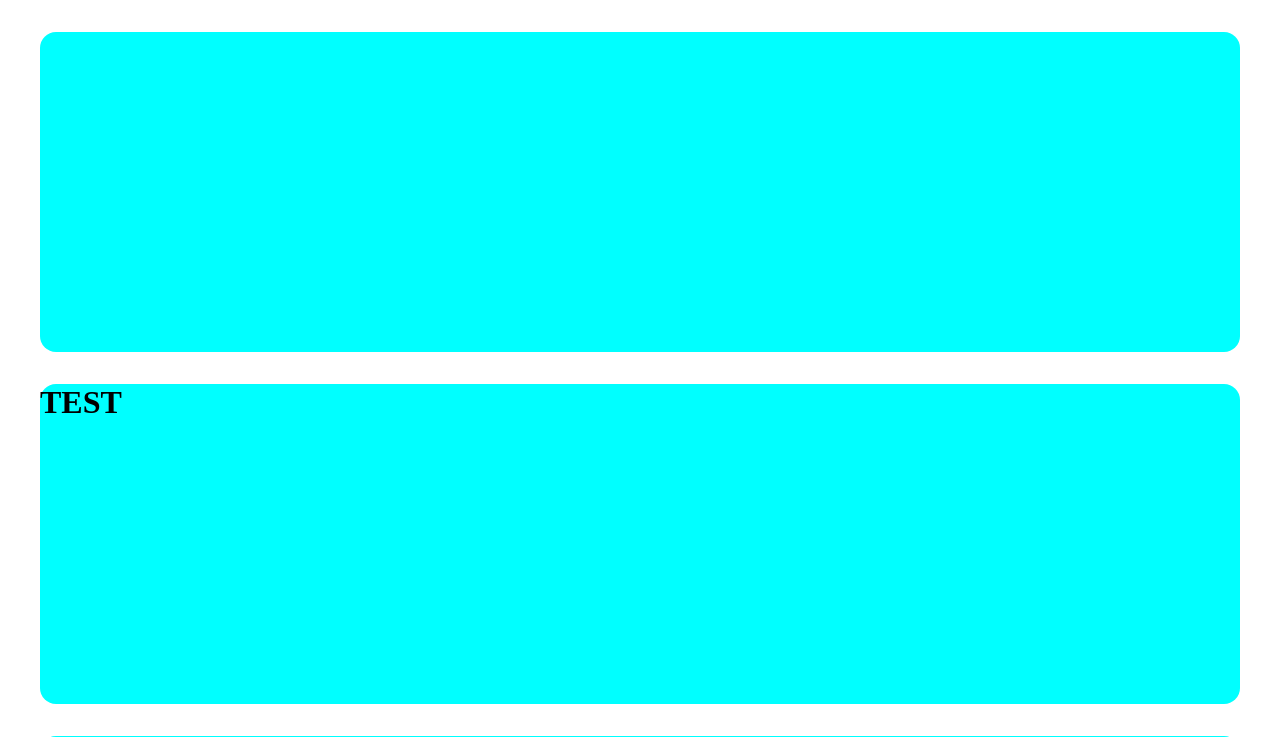
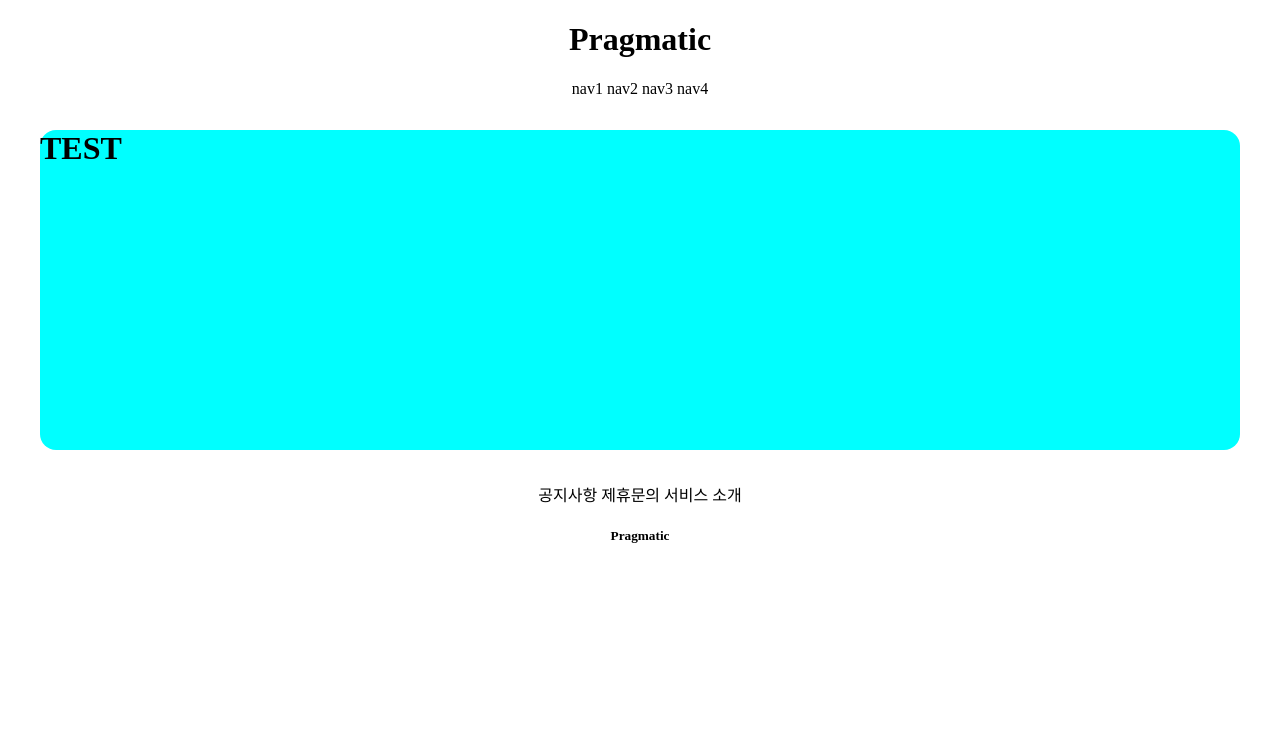
Before and after one commit to TTioTTi/gis_1ban, a Django app: page /account/hello_world/ in a window 1280 px wide. Shown: the top 737 px of the page. After the commit the page ends 543 px from the top, so only its background shows below. Run offline with Django 3.2, Linux system fonts and the light colour scheme; parts of the project's set-up code (start-up, migrations or seed data) failed here and were passed over.

Commit message:
7/5 1ban class commit 2

```diff
--- a/accountapp/templates/accountapp/hello_world.html
+++ b/accountapp/templates/accountapp/hello_world.html
@@ -6,5 +6,4 @@
         <h1>TEST</h1>
     </div>
 
-
 {% endblock %}
--- a/templates/footer.html
+++ b/templates/footer.html
@@ -1 +1,12 @@
-<div style='height: 20rem; background-color: aqua; margin: 2rem; border-radius: 1rem;'></div>
+<div style = "text-align: center">
+
+    <div>
+        <span>공지사항</span>
+        <span>제휴문의</span>
+        <span>서비스 소개</span>
+    </div>
+    <div>
+        <h5>Pragmatic</h5>
+    </div>
+
+</div>
--- a/templates/header.html
+++ b/templates/header.html
@@ -1 +1,13 @@
-<div style='height: 20rem; background-color: aqua; margin: 2rem; border-radius: 1rem;'></div>
+<div style = "text-align: center">
+
+    <div>
+        <h1>Pragmatic</h1>
+    </div>
+    <div>
+        <span>nav1</span>
+        <span>nav2</span>
+        <span>nav3</span>
+        <span>nav4</span>
+    </div>
+
+</div>
```
